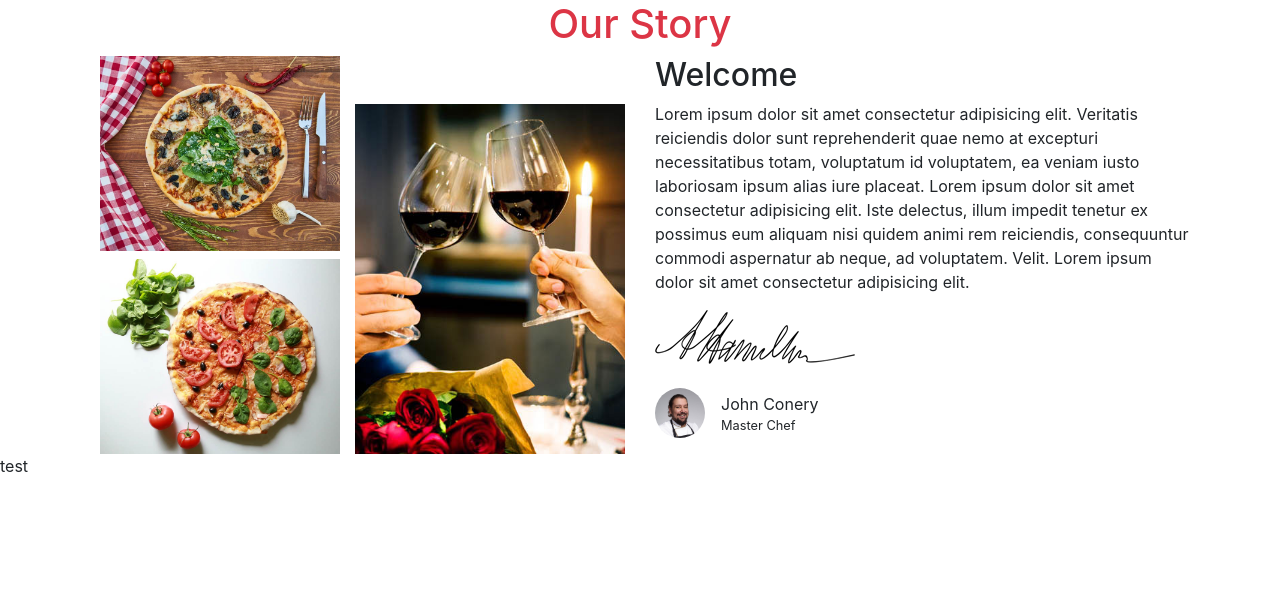
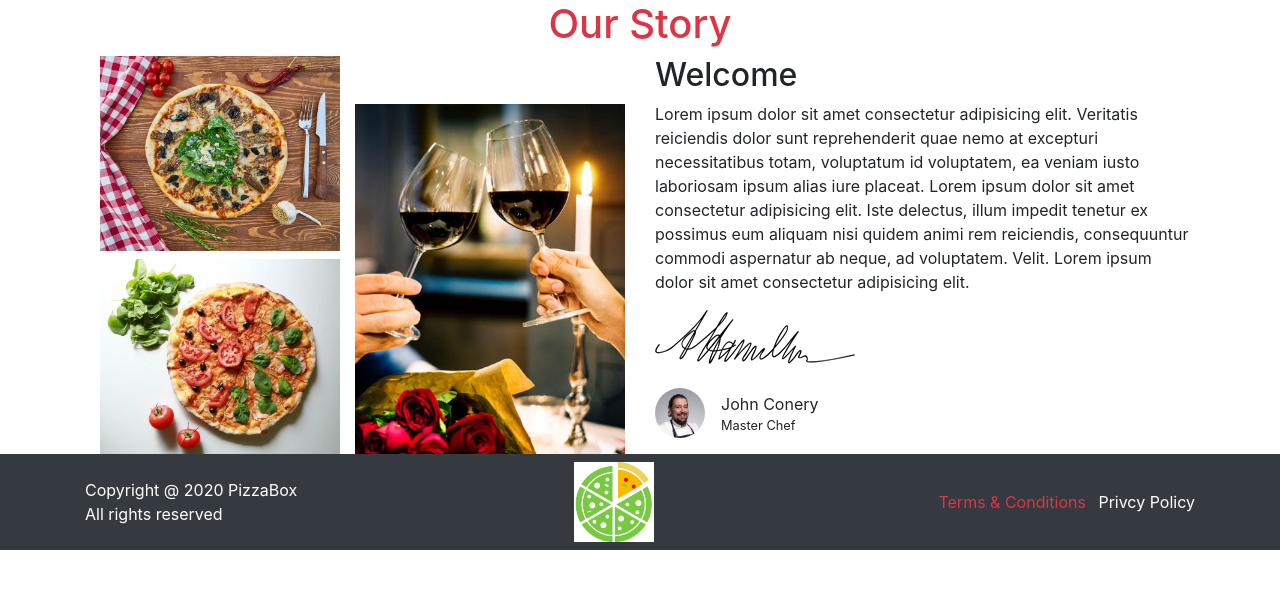
Before and after one commit to mohsinrahman/pizzabox, a PHP site: page / in a window 1280 px wide. Shown: the part 24-613 px from the top of the page. Run offline with PHP 8.4, Linux system fonts and the light colour scheme; some web fonts are replaced.

Commit message:
footer is ready now
fixed

```diff
--- a/client/index.php
+++ b/client/index.php
@@ -78,8 +78,28 @@
     <div class="Pizzabox-video"></div>
     <div class="Pizzabox-menu"></div>
     <div class="Pizzabox-contactUs"></div>
-    <div class="Pizzabox-footer"></div>
-    <div> test</div>
+    <div class="footer py-2 bg-dark">
+            <div class="container">
+                <div class="row">
+                    <div class="col-12">
+                        <div class="footer-content d-flex align-items-center justify-content-between">
+                            <div class="left">
+                                <span class="d-block text-white">Copyright @ 2020 PizzaBox</span>
+                                <span class="text-white">All rights reserved</span>
+                            </div>
+                            <div class="center">
+                                <img src="images/pizzagreen.jpg" width="80" height="80" alt="">
+                            </div>
+                            <div class="right">
+                                <span class="text-white mx-2 text-danger">Terms & Conditions</span>
+                                <span class="text-white">Privcy Policy</span>
+                            </div>
+                        </div>
+                    </div>
+                </div>
+            </div>
+        </div>
+
 
     <script src="https://code.jquery.com/jquery-3.3.1.slim.min.js" integrity="sha384-q8i/X+965DzO0rT7abK41JStQIAqVgRVzpbzo5smXKp4YfRvH+8abtTE1Pi6jizo" crossorigin="anonymous"></script>
     <script src="https://cdnjs.cloudflare.com/ajax/libs/popper.js/1.14.7/umd/popper.min.js" integrity="sha384-UO2eT0CpHqdSJQ6hJty5KVphtPhzWj9WO1clHTMGa3JDZwrnQq4sF86dIHNDz0W1" crossorigin="anonymous"></script>
```
